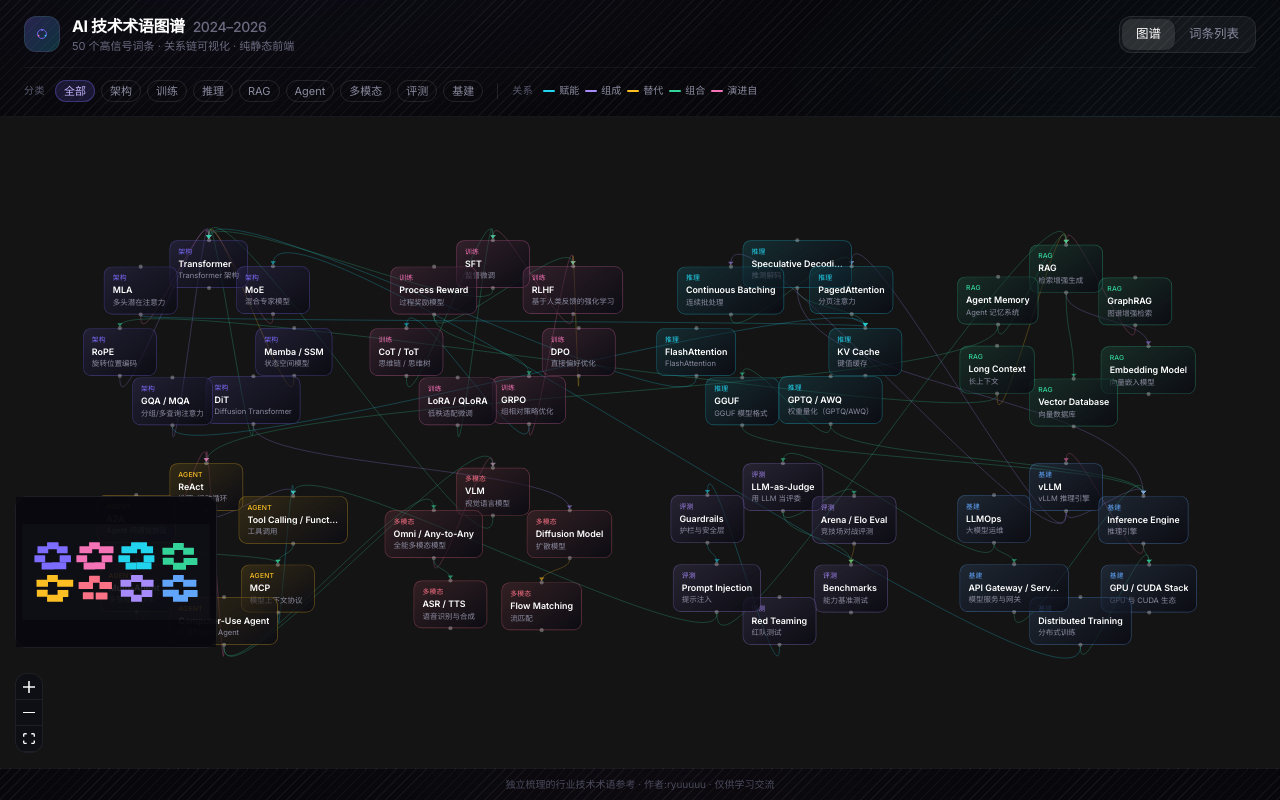
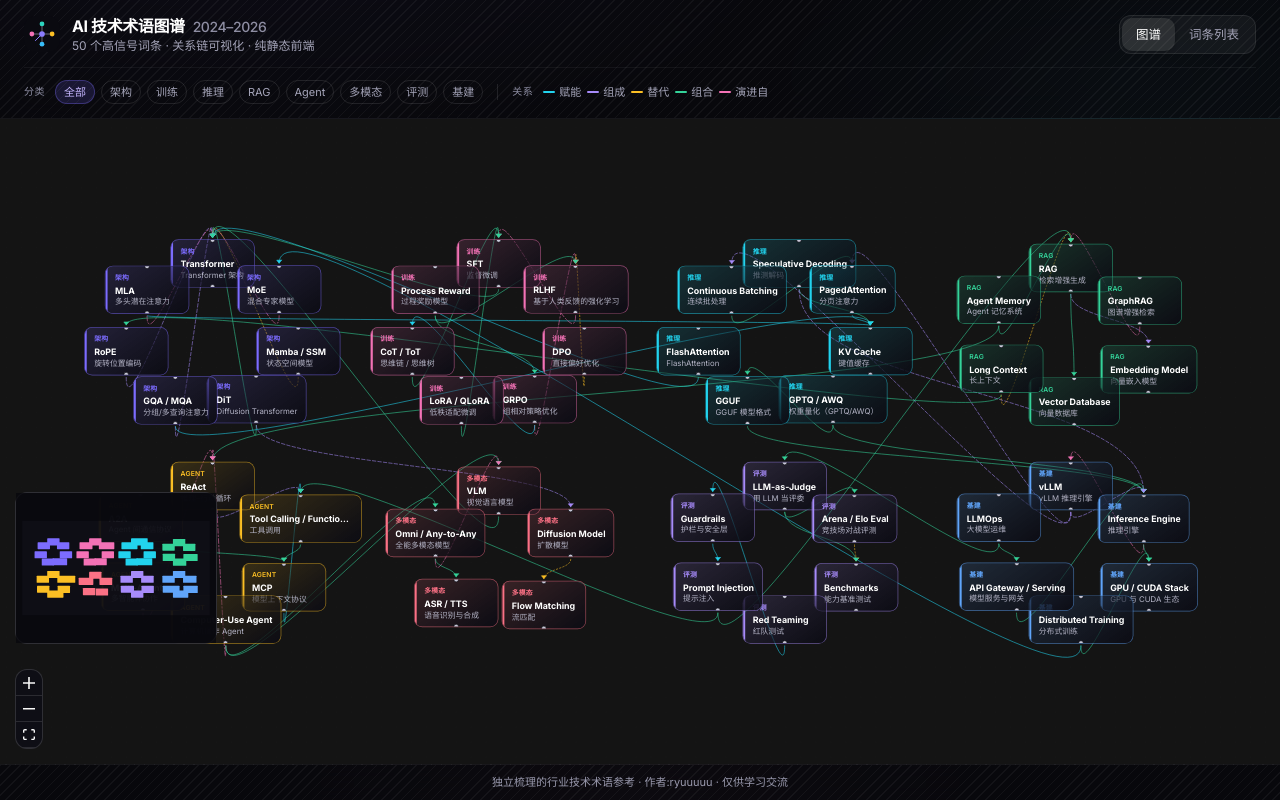
Before and after one commit to keepline/ai-tech-glossary, a React (Vite) app: page / in a window 1280 px wide. Built offline with nearby package versions, Linux system fonts and the light colour scheme.

Commit message:
style: deepen graph precision, contrast, and relationship-graph brand mark
Raise muted text tokens for WCAG-friendlier dark UI, tighten edge/node
encoding, and replace the header/favicon logo with a 5-node knowledge-graph mark.

```diff
--- a/index.html
+++ b/index.html
@@ -2,7 +2,7 @@
 <html lang="zh-CN">
   <head>
     <meta charset="UTF-8" />
-    <link rel="icon" type="image/svg+xml" href="/favicon.svg" />
+    <link rel="icon" type="image/svg+xml" href="/ai-tech-glossary/favicon.svg" />
     <meta name="viewport" content="width=device-width, initial-scale=1.0" />
     <meta name="description" content="近两年 AI 行业关键技术术语交互式图谱与词条解读" />
     <title>AI 技术术语图谱 · 2024–2026</title>
--- a/src/App.tsx
+++ b/src/App.tsx
@@ -47,7 +47,7 @@ export default function App() {
         />
       </main>
 
-      <footer className="chrome-bar relative z-10 shrink-0 px-4 py-2 text-center text-[10px] text-[#4a4a5c] border-t border-white/6">
+      <footer className="chrome-bar relative z-10 shrink-0 px-4 py-2 text-center text-[11px] text-[var(--text-footer)] border-t border-white/6">
         独立梳理的行业技术术语参考 · 作者:ryuuuuu · 仅供学习交流
       </footer>
     </div>
--- a/src/components/GraphView.tsx
+++ b/src/components/GraphView.tsx
@@ -14,10 +14,19 @@ import {
 } from '@xyflow/react'
 import TermNode, { type TermFlowNode } from './TermNode'
 import { terms, edges as dataEdges } from '../data/terms'
-import { CATEGORY_META, RELATION_META } from '../types'
+import { CATEGORY_META, RELATION_META, type RelationType } from '../types'
 import { layoutPositions } from '../lib/layout'
 
 const nodeTypes: NodeTypes = { term: TermNode }
+
+/** Subtle dash encoding by relation — precise, not noisy */
+const RELATION_DASH: Record<RelationType, string | undefined> = {
+  enables: undefined,
+  'part-of': '5 3',
+  'alternative-to': '2 3',
+  'stacks-with': undefined,
+  'evolved-from': '7 3 2 3',
+}
 
 interface Props {
   selectedId: string | null
@@ -32,6 +41,16 @@ export default function GraphView({
 }: Props) {
   const positions = useMemo(() => layoutPositions(), [])
 
+  const adjacentIds = useMemo(() => {
+    if (!selectedId) return null
+    const set = new Set<string>([selectedId])
+    for (const e of dataEdges) {
+      if (e.source === selectedId) set.add(e.target)
+      if (e.target === selectedId) set.add(e.source)
+    }
+    return set
+  }, [selectedId])
+
   const initialNodes: TermFlowNode[] = useMemo(
     () =>
       terms.map((t) => ({
@@ -42,10 +61,11 @@ export default function GraphView({
           label: t.en,
           zh: t.zh,
           category: t.category,
+          dimmed: Boolean(adjacentIds && !adjacentIds.has(t.id)),
         },
         hidden: categoryFilter ? t.category !== categoryFilter : false,
       })),
-    [positions, categoryFilter],
+    [positions, categoryFilter, adjacentIds],
   )
 
   const initialEdges: RFEdge[] = useMemo(
@@ -61,6 +81,7 @@ export default function GraphView({
         )
         const highlight =
           selectedId && (e.source === selectedId || e.target === selectedId)
+        const dash = RELATION_DASH[e.type]
         return {
           id: `e-${i}-${e.source}-${e.target}`,
           source: e.source,
@@ -69,27 +90,29 @@ export default function GraphView({
           animated: Boolean(highlight),
           hidden,
           style: {
-            stroke: highlight ? meta.color : meta.color + '55',
-            strokeWidth: highlight ? 2.2 : 1.1,
+            stroke: meta.color,
+            strokeOpacity: highlight ? 1 : 0.6,
+            strokeWidth: highlight ? 2.6 : 1.35,
+            ...(dash ? { strokeDasharray: dash } : {}),
           },
           markerEnd: {
             type: MarkerType.ArrowClosed,
-            color: highlight ? meta.color : meta.color + '88',
-            width: 14,
-            height: 14,
+            color: highlight ? meta.color : meta.color,
+            width: highlight ? 16 : 13,
+            height: highlight ? 16 : 13,
           },
           label: highlight ? meta.zh : undefined,
           labelStyle: {
-            fill: '#c8c8d8',
-            fontSize: 10,
-            fontWeight: 500,
+            fill: '#e8e8f0',
+            fontSize: 11.5,
+            fontWeight: 600,
           },
           labelBgStyle: {
-            fill: '#0e0e16',
-            fillOpacity: 0.85,
+            fill: '#12121c',
+            fillOpacity: 0.92,
           },
-          labelBgPadding: [4, 6] as [number, number],
-          labelBgBorderRadius: 4,
+          labelBgPadding: [5, 8] as [number, number],
+          labelBgBorderRadius: 5,
         }
       }),
     [categoryFilter, selectedId],
@@ -111,9 +134,13 @@ export default function GraphView({
       nds.map((n) => ({
         ...n,
         selected: n.id === selectedId,
+        data: {
+          ...n.data,
+          dimmed: Boolean(adjacentIds && !adjacentIds.has(n.id)),
+        },
       })),
     )
-  }, [selectedId, setNodes])
+  }, [selectedId, adjacentIds, setNodes])
 
   const onNodeClick = useCallback(
     (_: MouseEvent, node: TermFlowNode) => {
@@ -146,8 +173,8 @@ export default function GraphView({
         <Background
           variant={BackgroundVariant.Dots}
           gap={22}
-          size={1.2}
-          color="#ffffff10"
+          size={1.1}
+          color="#ffffff08"
         />
         <Controls showInteractive={false} position="bottom-left" />
         <MiniMap
@@ -157,9 +184,9 @@ export default function GraphView({
             const cat = (n.data as { category?: string })?.category
             return cat && cat in CATEGORY_META
               ? CATEGORY_META[cat as keyof typeof CATEGORY_META].color
-              : '#666'
+              : '#888'
           }}
-          maskColor="rgba(7,7,12,0.7)"
+          maskColor="rgba(7,7,12,0.75)"
           pannable
           zoomable
         />
--- a/src/components/Header.tsx
+++ b/src/components/Header.tsx
@@ -23,41 +23,22 @@ export default function Header({
       <div className="chrome-bar px-4 sm:px-6 py-3.5">
         <div className="flex flex-wrap items-center justify-between gap-3">
           <div className="flex items-center gap-3 min-w-0">
-            <div
-              className="w-9 h-9 rounded-xl flex items-center justify-center shrink-0"
-              style={{
-                background:
-                  'linear-gradient(135deg, #7c6cff44, #22d3ee33)',
-                border: '1px solid #ffffff14',
-              }}
-            >
-              <svg width="18" height="18" viewBox="0 0 64 64" fill="none">
-                <circle
-                  cx="32"
-                  cy="32"
-                  r="16"
-                  stroke="url(#hg)"
-                  strokeWidth="3"
-                />
-                <circle cx="32" cy="18" r="3" fill="#7c6cff" />
-                <circle cx="44" cy="38" r="3" fill="#22d3ee" />
-                <circle cx="20" cy="38" r="3" fill="#f472b6" />
-                <defs>
-                  <linearGradient id="hg" x1="14" y1="14" x2="50" y2="50">
-                    <stop stopColor="#7c6cff" />
-                    <stop offset="1" stopColor="#22d3ee" />
-                  </linearGradient>
-                </defs>
-              </svg>
-            </div>
+            <img
+              src={`${import.meta.env.BASE_URL}brand-logo.svg`}
+              alt=""
+              width={36}
+              height={36}
+              className="w-9 h-9 rounded-xl shrink-0"
+              aria-hidden
+            />
             <div className="min-w-0">
               <h1 className="text-[15px] sm:text-base font-bold tracking-tight text-white truncate">
                 AI 技术术语图谱
-                <span className="text-[#6b6b80] font-medium ml-2 text-xs sm:text-sm">
+                <span className="text-[var(--text-quiet)] font-medium ml-2 text-xs sm:text-sm">
                   2024–2026
                 </span>
               </h1>
-              <p className="text-[11px] text-[#6b6b80] truncate">
+              <p className="text-[12px] text-[var(--text-secondary)] truncate leading-snug">
                 {termCount} 个高信号词条 · 关系链可视化 · 纯静态前端
               </p>
             </div>
@@ -81,7 +62,7 @@ export default function Header({
 
         {view === 'graph' && (
           <div className="flex flex-wrap items-center gap-1.5 mt-3 pt-3 border-t border-white/5">
-            <span className="text-[10px] uppercase tracking-wider text-[#5a5a70] mr-1">
+            <span className="text-[10px] uppercase tracking-wider text-[var(--text-quiet)] mr-1">
               分类
             </span>
             <Chip
@@ -102,13 +83,13 @@ export default function Header({
               />
             ))}
             <span className="hidden lg:inline-block w-px h-4 bg-white/10 mx-2" />
-            <span className="hidden lg:inline text-[10px] uppercase tracking-wider text-[#5a5a70] mr-1">
+            <span className="hidden lg:inline text-[10px] uppercase tracking-wider text-[var(--text-quiet)] mr-1">
               关系
             </span>
             {(Object.keys(RELATION_META) as RelationType[]).map((k) => (
               <span
                 key={k}
-                className="hidden lg:inline-flex items-center gap-1 text-[10px] text-[#8b8ba0]"
+                className="hidden lg:inline-flex items-center gap-1 text-[11px] text-[var(--text-secondary)]"
               >
                 <span
                   className="w-3 h-0.5 rounded-full"
@@ -140,7 +121,7 @@ function Tab({
       className={`px-3.5 py-1.5 rounded-[10px] text-[12.5px] font-medium transition-all ${
         active
           ? 'bg-white/10 text-white shadow-sm'
-          : 'text-[#8b8ba0] hover:text-white'
+          : 'text-[var(--text-secondary)] hover:text-white'
       }`}
     >
       {label}
@@ -167,7 +148,9 @@ function Chip({
       title={title}
       onClick={onClick}
       className={`text-[11px] px-2 py-0.5 rounded-full border transition-colors ${
-        active ? '' : 'text-[#8b8ba0] border-white/10 hover:border-white/20'
+        active
+          ? ''
+          : 'text-[var(--text-secondary)] border-white/10 hover:border-white/20'
       }`}
       style={
         active
--- a/src/components/TermNode.tsx
+++ b/src/components/TermNode.tsx
@@ -8,45 +8,55 @@ export type TermNodeData = {
   zh: string
   category: Category
   selected?: boolean
+  dimmed?: boolean
 }
 
 export type TermFlowNode = Node<TermNodeData, 'term'>
 
 function TermNodeComponent({ data, selected }: NodeProps<TermFlowNode>) {
   const meta = CATEGORY_META[data.category]
+  const dimmed = Boolean(data.dimmed)
   return (
     <div
-      className={`term-node rounded-xl px-3 py-2 min-w-[108px] max-w-[160px] cursor-pointer ${
+      className={`term-node relative rounded-xl pl-3.5 pr-3 py-2 min-w-[124px] max-w-[180px] cursor-pointer overflow-hidden ${
         selected ? 'selected' : ''
-      }`}
+      } ${dimmed ? 'dimmed' : ''}`}
       style={
         {
           '--node-color': meta.color,
           '--node-glow': meta.glow,
-          background: `linear-gradient(145deg, ${meta.color}22, rgba(12,12,20,0.92))`,
-          border: `1px solid ${selected ? meta.color : meta.color + '55'}`,
+          background: `linear-gradient(145deg, ${meta.color}28, rgba(12,12,20,0.94))`,
+          border: `1.5px solid ${selected ? meta.color : meta.color + '88'}`,
         } as CSSProperties
       }
     >
+      {/* Category accent strip */}
+      <div
+        className="absolute left-0 top-0 bottom-0 w-[3px]"
+        style={{ background: meta.color }}
+        aria-hidden
+      />
       <Handle
         type="target"
         position={Position.Top}
-        className="!w-1.5 !h-1.5 !bg-white/30 !border-0"
+        className="!w-2 !h-2 !bg-[#c8c8d8] !border !border-[#0a0a10]"
       />
       <div
-        className="text-[10px] font-medium tracking-wide uppercase mb-0.5"
+        className="text-[10px] font-semibold tracking-wide uppercase mb-0.5"
         style={{ color: meta.color }}
       >
         {meta.short}
       </div>
-      <div className="text-[13px] font-semibold text-white leading-tight truncate">
+      <div className="text-[13px] font-bold text-white leading-tight truncate">
         {data.label}
       </div>
-      <div className="text-[11px] text-[#8b8ba0] truncate mt-0.5">{data.zh}</div>
+      <div className="text-[11.5px] text-[#b4b4c6] truncate mt-0.5 leading-snug">
+        {data.zh}
+      </div>
       <Handle
         type="source"
         position={Position.Bottom}
-        className="!w-1.5 !h-1.5 !bg-white/30 !border-0"
+        className="!w-2 !h-2 !bg-[#c8c8d8] !border !border-[#0a0a10]"
       />
     </div>
   )
--- a/src/index.css
+++ b/src/index.css
@@ -8,10 +8,18 @@
   --color-panel: #0e0e16;
   --color-panel-2: #14141f;
   --color-line: #ffffff12;
-  --color-muted: #8b8ba0;
+  --color-muted: #a4a4b8;
   --color-fg: #e8e8f0;
   --color-accent: #7c6cff;
   --color-accent-2: #22d3ee;
+}
+
+:root {
+  --text-primary: #e8e8f0;
+  --text-secondary: #a4a4b8;
+  --text-quiet: #8e8ea3;
+  --text-footer: #9a9aae;
+  --text-zh: #b4b4c6;
 }
 
 * {
@@ -28,7 +36,9 @@ body,
 body {
   font-family: var(--font-sans);
   background: var(--color-ink);
-  color: var(--color-fg);
+  color: var(--text-primary);
+  font-size: 14.5px;
+  line-height: 1.7;
   -webkit-font-smoothing: antialiased;
   text-rendering: optimizeLegibility;
 }
@@ -78,11 +88,11 @@ body {
   background: transparent;
 }
 ::-webkit-scrollbar-thumb {
-  background: rgba(255, 255, 255, 0.12);
+  background: rgba(255, 255, 255, 0.14);
   border-radius: 999px;
 }
 ::-webkit-scrollbar-thumb:hover {
-  background: rgba(255, 255, 255, 0.2);
+  background: rgba(255, 255, 255, 0.22);
 }
 
 /* React Flow dark overrides */
@@ -90,38 +100,44 @@ body {
   background: transparent !important;
 }
 .react-flow__controls {
-  background: rgba(14, 14, 22, 0.9) !important;
-  border: 1px solid var(--color-line) !important;
+  background: rgba(14, 14, 22, 0.95) !important;
+  border: 1px solid rgba(255, 255, 255, 0.14) !important;
   border-radius: 12px !important;
   overflow: hidden;
   box-shadow: none !important;
 }
 .react-flow__controls-button {
   background: transparent !important;
-  border-bottom: 1px solid var(--color-line) !important;
-  fill: #c8c8d8 !important;
+  border-bottom: 1px solid rgba(255, 255, 255, 0.12) !important;
+  fill: #d4d4e0 !important;
 }
 .react-flow__controls-button:hover {
-  background: rgba(255, 255, 255, 0.06) !important;
+  background: rgba(255, 255, 255, 0.08) !important;
 }
 .react-flow__minimap {
-  background: rgba(14, 14, 22, 0.9) !important;
-  border: 1px solid var(--color-line) !important;
+  background: rgba(14, 14, 22, 0.95) !important;
+  border: 1px solid rgba(255, 255, 255, 0.14) !important;
   border-radius: 12px !important;
 }
 .react-flow__edge-path {
   stroke-linecap: round;
 }
+.react-flow__edge-text {
+  font-family: var(--font-sans) !important;
+}
 .react-flow__attribution {
   display: none !important;
 }
 
-/* Selection ring */
+/* Selection ring — geometric, light glow */
 .term-node {
-  transition: box-shadow 0.2s ease, transform 0.2s ease;
+  transition: box-shadow 0.2s ease, transform 0.2s ease, opacity 0.2s ease, border-color 0.2s ease;
 }
 .term-node.selected {
-  box-shadow: 0 0 0 2px var(--node-color), 0 0 24px var(--node-glow);
+  box-shadow: 0 0 0 2px var(--node-color), 0 0 16px var(--node-glow);
+}
+.term-node.dimmed {
+  opacity: 0.45;
 }
 
 @keyframes fade-in-up {
```
Also changed, not shown: src/components/DetailPanel.tsx (+12 -10 lines), src/components/ListView.tsx (+10 -10 lines), public/brand-logo.svg (added), public/favicon.svg.
